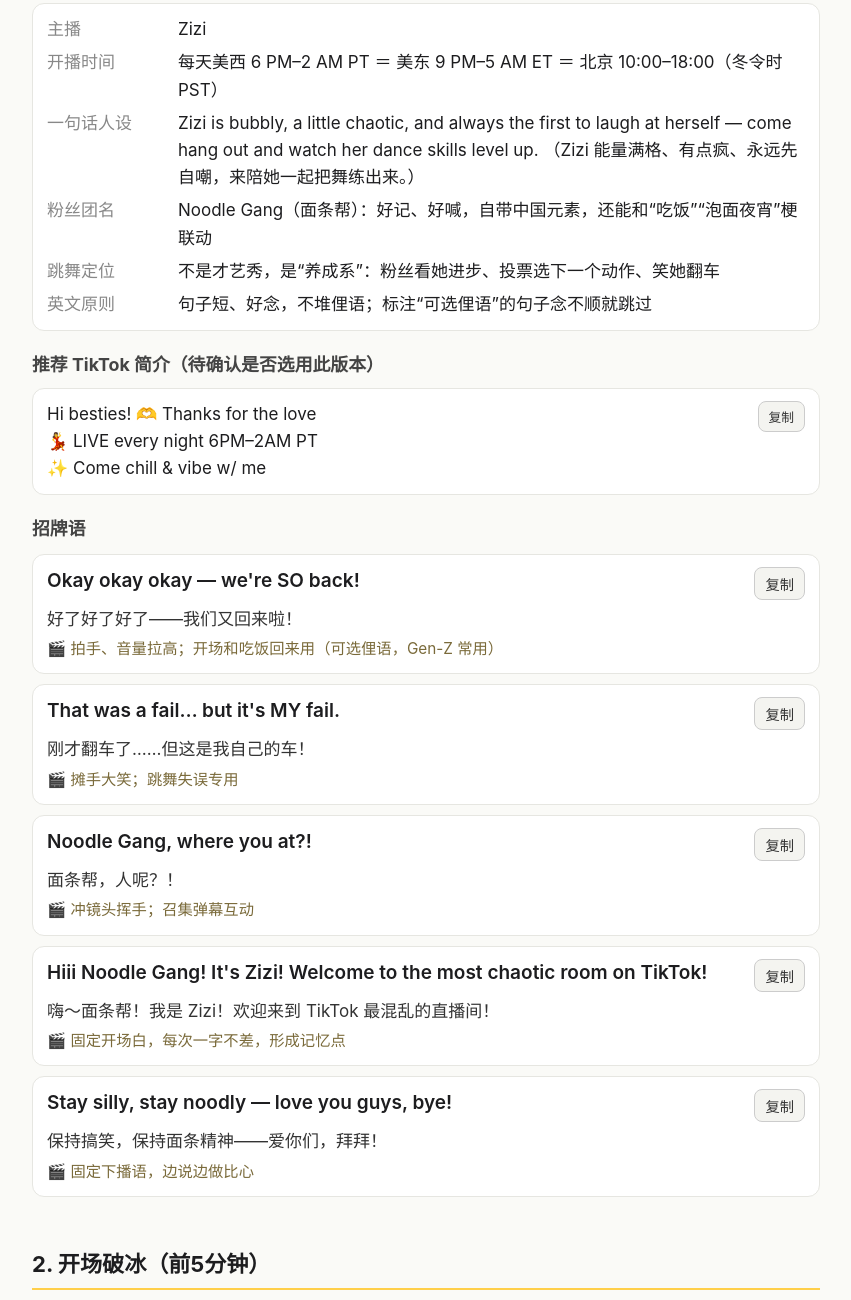
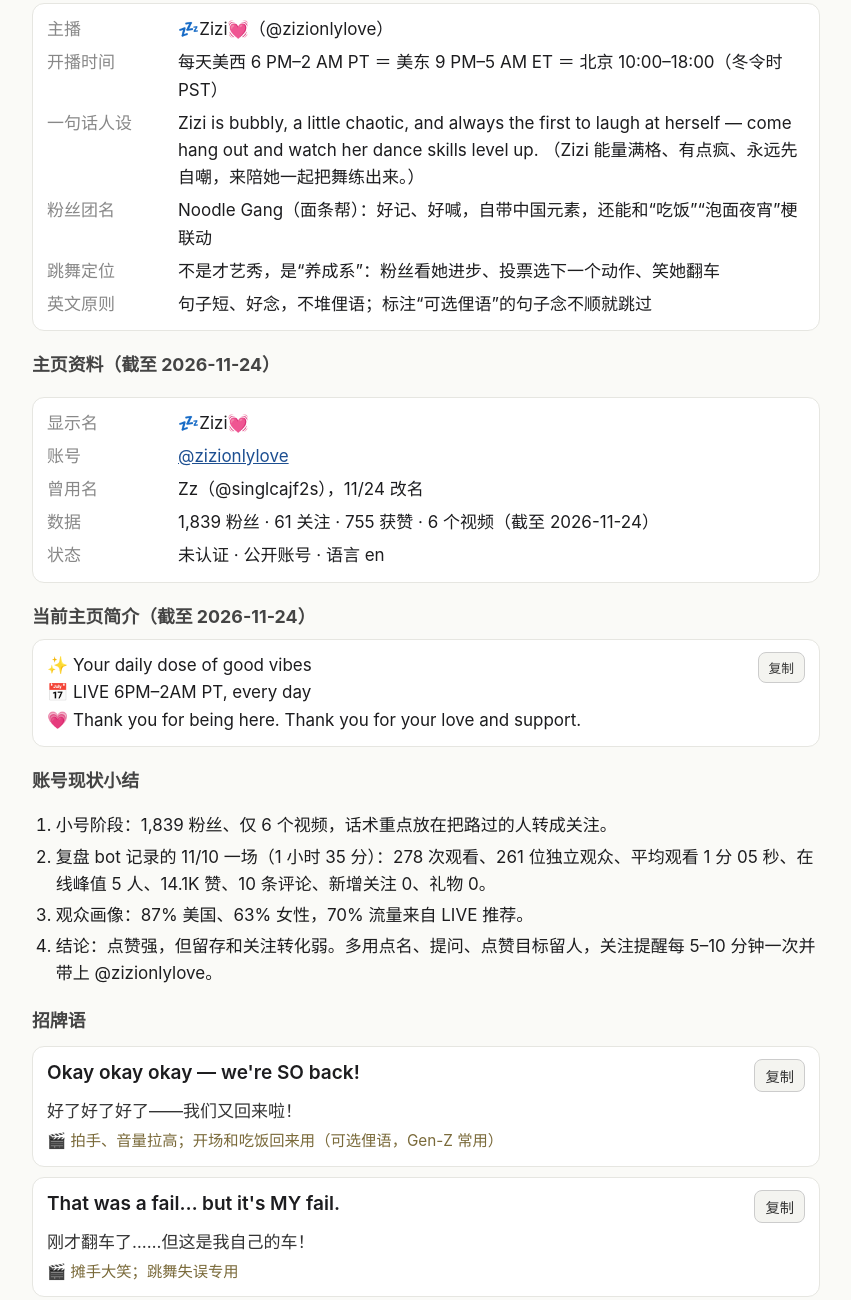
Before and after one commit to liwang6768/zizi-scripts, a plain HTML site: page index.html in a window 1280 px wide. Shown: the part 345-1645 px from the top of the page, without its empty margins (214-1065 px from the left). Drawn offline with Linux system fonts and the light colour scheme.

Commit message:
Sync Zizi TikTok profile into scripts
Co-authored-by: liwang6768 <liwang6768@users.noreply.github.com>

```diff
--- a/index.html
+++ b/index.html
@@ -17,7 +17,7 @@ h2{font-size:1.3em;margin:28px 0 8px;padding-bottom:6px;border-bottom:2px solid
 .tag{font-size:.85em;color:#888;margin-bottom:4px}.bad{color:#b3261e;margin-bottom:6px;text-decoration:line-through;text-decoration-color:rgba(179,38,30,.4)}
 .cp{flex:0 0 auto;font-size:.75em;font-weight:500;padding:5px 10px;border-radius:8px;border:1px solid #ccc;background:#f4f4f0;color:#333;cursor:pointer}.cp.ok{background:#d9f2dd;border-color:#8bc79a}
 .note{background:#fff8e1;border-left:4px solid #ffcf4a;padding:10px 12px;border-radius:8px;margin:14px 0}.note.info{background:#e8f1fd;border-color:#5b9be6}.note.warn{background:#fdecea;border-color:#e0675d}
-.props{display:grid;grid-template-columns:7em 1fr;gap:6px 12px;background:#fff;border:1px solid #e6e6e1;border-radius:12px;padding:12px 14px}.props dt{color:#888}.props dd{margin:0}
+.props{display:grid;grid-template-columns:7em 1fr;gap:6px 12px;background:#fff;border:1px solid #e6e6e1;border-radius:12px;padding:12px 14px}.props dt{color:#888}.props dd{margin:0}.props a{color:#1d4f91}
 .bio{display:flex;gap:10px;align-items:flex-start;background:#fff;border:1px solid #e6e6e1;border-radius:12px;padding:12px 14px}.bio pre{flex:1;margin:0;white-space:pre-wrap;font:inherit}
 .cap{color:#666;font-size:.92em}.chips{display:flex;flex-wrap:wrap;gap:6px;margin:8px 0}.chip{font-size:.85em;padding:6px 12px;border-radius:999px;border:1px solid #ccc;background:#fff;cursor:pointer}.chip.on{background:#1d1d1f;color:#fff;border-color:#1d1d1f}
 .tw{overflow-x:auto;-webkit-overflow-scrolling:touch}table{border-collapse:collapse;width:100%;min-width:640px;background:#fff;font-size:.92em}th,td{border:1px solid #e1e1dc;padding:8px;text-align:left;vertical-align:top}th{background:#f3f3ee}td:nth-child(-n+3){white-space:nowrap}
@@ -26,29 +26,40 @@ nav::-webkit-scrollbar{display:none}nav{scrollbar-width:none}@media (min-width:7
 </head>
 <body>
 <header><h1>Zizi · 美区 TikTok LIVE 整套话术（搞笑活泼·学跳舞版）</h1>
-<p class="sum">主播 Zizi（每天美西 6 PM–2 AM 开播）的全套直播话术：搞笑活泼、正在学跳舞，每句英文都配中文释义和语气动作提示，覆盖开场到下播、PK、吃饭暂离、分时段节奏和合规红线。点英文旁的“复制”可复制整句。</p></header>
+<p class="sum">主播 💤Zizi💓（@zizionlylove，每天美西 6 PM–2 AM 开播）的全套直播话术：搞笑活泼、正在学跳舞，每句英文都配中文释义和语气动作提示，覆盖开场到下播、PK、吃饭暂离、分时段节奏和合规红线。点英文旁的“复制”可复制整句。</p></header>
 <nav aria-label="目录"><a href="#s1">1. 人设定位与招牌语</a><a href="#s2">2. 开场破冰</a><a href="#s3">3. 进场欢迎</a><a href="#s4">4. 话题库</a><a href="#s5">5. 冷场救场</a><a href="#s6">6. 跳舞环节</a><a href="#s7">7. 感谢打赏</a><a href="#s8">8. PK 话术</a><a href="#s9">9. 榜一维护</a><a href="#s10">10. 吃饭暂离</a><a href="#s11">11. 分时段节奏</a><a href="#s12">12. 下播引导</a><a href="#s13">13. 合规红线</a></nav>
 <main>
 <section id="s1"><h2>1. 人设定位与招牌语</h2>
 <dl class="props">
-<dt>主播</dt><dd>Zizi</dd>
+<dt>主播</dt><dd>💤Zizi💓（@zizionlylove）</dd>
 <dt>开播时间</dt><dd>每天美西 6 PM–2 AM PT ＝ 美东 9 PM–5 AM ET ＝ 北京 10:00–18:00（冬令时 PST）</dd>
 <dt>一句话人设</dt><dd>Zizi is bubbly, a little chaotic, and always the first to laugh at herself — come hang out and watch her dance skills level up. （Zizi 能量满格、有点疯、永远先自嘲，来陪她一起把舞练出来。）</dd>
 <dt>粉丝团名</dt><dd>Noodle Gang（面条帮）：好记、好喊，自带中国元素，还能和“吃饭”“泡面夜宵”梗联动</dd>
 <dt>跳舞定位</dt><dd>不是才艺秀，是“养成系”：粉丝看她进步、投票选下一个动作、笑她翻车</dd>
 <dt>英文原则</dt><dd>句子短、好念，不堆俚语；标注“可选俚语”的句子念不顺就跳过</dd>
 </dl>
-<h3>推荐 TikTok 简介（待确认是否选用此版本）</h3>
-<div class="bio"><pre>Hi besties! 🫶 Thanks for the love
-💃 LIVE every night 6PM–2AM PT
-✨ Come chill &amp; vibe w/ me</pre><button class="cp" type="button" data-t="Hi besties! 🫶 Thanks for the love
-💃 LIVE every night 6PM–2AM PT
-✨ Come chill &amp; vibe w/ me">复制</button></div>
+<h3>主页资料（截至 2026-11-24）</h3>
+<dl class="props">
+<dt>显示名</dt><dd>💤Zizi💓</dd>
+<dt>账号</dt><dd><a href="https://www.tiktok.com/@zizionlylove" target="_blank" rel="noopener">@zizionlylove</a></dd>
+<dt>曾用名</dt><dd>Zz（@singlcajf2s），11/24 改名</dd>
+<dt>数据</dt><dd>1,839 粉丝 · 61 关注 · 755 获赞 · 6 个视频（截至 2026-11-24）</dd>
+<dt>状态</dt><dd>未认证 · 公开账号 · 语言 en</dd>
+</dl>
+<h3>当前主页简介（截至 2026-11-24）</h3>
+<div class="bio"><pre>✨ Your daily dose of good vibes
+📅 LIVE 6PM–2AM PT, every day
+💗 Thank you for being here. Thank you for your love and support.</pre><button class="cp" type="button" data-t="✨ Your daily dose of good vibes
+📅 LIVE 6PM–2AM PT, every day
+💗 Thank you for being here. Thank you for your love and support.">复制</button></div>
+<h3>账号现状小结</h3>
+<ol><li>小号阶段：1,839 粉丝、仅 6 个视频，话术重点放在把路过的人转成关注。</li><li>复盘 bot 记录的 11/10 一场（1 小时 35 分）：278 次观看、261 位独立观众、平均观看 1 分 05 秒、在线峰值 5 人、14.1K 赞、10 条评论、新增关注 0、礼物 0。</li><li>观众画像：87% 美国、63% 女性，70% 流量来自 LIVE 推荐。</li><li>结论：点赞强，但留存和关注转化弱。多用点名、提问、点赞目标留人，关注提醒每 5–10 分钟一次并带上 @zizionlylove。</li></ol>
 <h3>招牌语</h3>
 <div class="line"><div class="en"><span>Okay okay okay — we're SO back!</span><button class="cp" type="button" data-t="Okay okay okay — we're SO back!">复制</button></div><div class="zh">好了好了好了——我们又回来啦！</div><div class="cue">🎬 拍手、音量拉高；开场和吃饭回来用（可选俚语，Gen-Z 常用）</div></div>
 <div class="line"><div class="en"><span>That was a fail… but it's MY fail.</span><button class="cp" type="button" data-t="That was a fail… but it's MY fail.">复制</button></div><div class="zh">刚才翻车了……但这是我自己的车！</div><div class="cue">🎬 摊手大笑；跳舞失误专用</div></div>
 <div class="line"><div class="en"><span>Noodle Gang, where you at?!</span><button class="cp" type="button" data-t="Noodle Gang, where you at?!">复制</button></div><div class="zh">面条帮，人呢？！</div><div class="cue">🎬 冲镜头挥手；召集弹幕互动</div></div>
-<div class="line"><div class="en"><span>Hiii Noodle Gang! It's Zizi! Welcome to the most chaotic room on TikTok!</span><button class="cp" type="button" data-t="Hiii Noodle Gang! It's Zizi! Welcome to the most chaotic room on TikTok!">复制</button></div><div class="zh">嗨～面条帮！我是 Zizi！欢迎来到 TikTok 最混乱的直播间！</div><div class="cue">🎬 固定开场白，每次一字不差，形成记忆点</div></div>
+<div class="line"><div class="en"><span>Hiii Noodle Gang! It's Zizi — your daily dose of good vibes! Welcome to the most chaotic room on TikTok!</span><button class="cp" type="button" data-t="Hiii Noodle Gang! It's Zizi — your daily dose of good vibes! Welcome to the most chaotic room on TikTok!">复制</button></div><div class="zh">嗨～面条帮！我是 Zizi——你的每日好心情！欢迎来到 TikTok 最混乱的直播间！</div><div class="cue">🎬 固定开场白，每次一字不差，形成记忆点；“daily dose of good vibes”呼应主页简介</div></div>
+<div class="line"><div class="en"><span>Your daily dose of good vibes is here!</span><button class="cp" type="button" data-t="Your daily dose of good vibes is here!">复制</button></div><div class="zh">你的每日好心情已送达！</div><div class="cue">🎬 签名句：开场、吃饭回来、下播前都能用，说完比心</div></div>
 <div class="line"><div class="en"><span>Stay silly, stay noodly — love you guys, bye!</span><button class="cp" type="button" data-t="Stay silly, stay noodly — love you guys, bye!">复制</button></div><div class="zh">保持搞笑，保持面条精神——爱你们，拜拜！</div><div class="cue">🎬 固定下播语，边说边做比心</div></div>
 </section>
 
@@ -66,7 +77,8 @@ nav::-webkit-scrollbar{display:none}nav{scrollbar-width:none}@media (min-width:7
 <div class="line"><div class="en"><span>[Name], is that a cat in your profile pic? I need to know everything.</span><button class="cp" type="button" data-t="[Name], is that a cat in your profile pic? I need to know everything.">复制</button></div><div class="zh">[名字]，你头像是只猫吗？我要知道全部细节。</div><div class="cue">🎬 凑近屏幕看头像，找具体细节聊</div></div>
 <div class="line"><div class="en"><span>If I say your name wrong, correct me — I'll practice, I promise.</span><button class="cp" type="button" data-t="If I say your name wrong, correct me — I'll practice, I promise.">复制</button></div><div class="zh">我要是念错你名字就纠正我，我会练的，保证。</div><div class="cue">🎬 双手合十；遇到难念的 ID 先说这句</div></div>
 <h3>自然地求关注、点赞、分享</h3>
-<div class="line"><div class="en"><span>If you're new here, hit follow so you don't miss the dance fails.</span><button class="cp" type="button" data-t="If you're new here, hit follow so you don't miss the dance fails.">复制</button></div><div class="zh">新来的点个关注，别错过我跳舞翻车。</div><div class="cue">🎬 手指关注按钮位置</div></div>
+<div class="line"><div class="en"><span>If you're new here, follow @zizionlylove so you don't miss the dance fails.</span><button class="cp" type="button" data-t="If you're new here, follow @zizionlylove so you don't miss the dance fails.">复制</button></div><div class="zh">新来的关注 @zizionlylove，别错过我跳舞翻车。</div><div class="cue">🎬 手指关注按钮位置</div></div>
+<div class="line"><div class="en"><span>It's @zizionlylove — Zizi, only love. Easy to remember, right?</span><button class="cp" type="button" data-t="It's @zizionlylove — Zizi, only love. Easy to remember, right?">复制</button></div><div class="zh">我的账号是 @zizionlylove——Zizi，只有爱。好记吧？</div><div class="cue">🎬 一个词一个词慢慢念，配比心；新人多时重复</div></div>
 <div class="line"><div class="en"><span>Let's tap the screen to 1,000 likes — that's when I try the new move.</span><button class="cp" type="button" data-t="Let's tap the screen to 1,000 likes — that's when I try the new move.">复制</button></div><div class="zh">一起点赞到 1000，到了我就试新动作。</div><div class="cue">🎬 指屏幕，边说边看点赞数</div></div>
 <div class="line"><div class="en"><span>Got a friend who needs a laugh today? Share the live and bring them in!</span><button class="cp" type="button" data-t="Got a friend who needs a laugh today? Share the live and bring them in!">复制</button></div><div class="zh">有朋友今天需要笑一笑吗？分享直播，把他们拉进来！</div><div class="cue">🎬 做“拉人进来”的手势</div></div>
 <div class="line"><div class="en"><span>No pressure, just vibes. But also… the follow button is right there.</span><button class="cp" type="button" data-t="No pressure, just vibes. But also… the follow button is right there.">复制</button></div><div class="zh">不强求，就是图个氛围。但是……关注按钮就在那儿哦。</div><div class="cue">🎬 假装不在意，眼睛偷瞄按钮</div></div>
@@ -244,7 +256,8 @@ nav::-webkit-scrollbar{display:none}nav{scrollbar-width:none}@media (min-width:7
 <section id="s12"><h2>12. 下播留存引导</h2>
 <div class="line"><div class="en"><span>See you tomorrow at 6 PM Pacific, 9 PM Eastern. Be there or be… not there.</span><button class="cp" type="button" data-t="See you tomorrow at 6 PM Pacific, 9 PM Eastern. Be there or be… not there.">复制</button></div><div class="zh">明天见：太平洋时间晚上6点，东部时间晚上9点。不见不散……或者散。</div><div class="cue">🎬 伸出手指比时间</div></div>
 <div class="line"><div class="en"><span>Next stream I'm learning [move]. You voted, so you HAVE to come watch.</span><button class="cp" type="button" data-t="Next stream I'm learning [move]. You voted, so you HAVE to come watch.">复制</button></div><div class="zh">下次我学[动作]。是你们投的票，必须来看。</div><div class="cue">🎬 用下次的跳舞内容做钩子</div></div>
-<div class="line"><div class="en"><span>If you're not following yet, now's the time — you'll get a ping when I go live.</span><button class="cp" type="button" data-t="If you're not following yet, now's the time — you'll get a ping when I go live.">复制</button></div><div class="zh">还没关注的现在点，开播会通知你。</div><div class="cue">🎬 最后一次关注提醒</div></div>
+<div class="line"><div class="en"><span>If you're not following @zizionlylove yet, now's the time — you'll get a ping when I go live.</span><button class="cp" type="button" data-t="If you're not following @zizionlylove yet, now's the time — you'll get a ping when I go live.">复制</button></div><div class="zh">还没关注 @zizionlylove 的现在点，开播会通知你。</div><div class="cue">🎬 最后一次关注提醒</div></div>
+<div class="line"><div class="en"><span>Thanks for getting your daily dose of good vibes with me. Same time tomorrow!</span><button class="cp" type="button" data-t="Thanks for getting your daily dose of good vibes with me. Same time tomorrow!">复制</button></div><div class="zh">谢谢你们来领今天的好心情，明天同一时间见！</div><div class="cue">🎬 签名句收尾，温柔慢讲</div></div>
 <div class="line"><div class="en"><span>Thank you for hanging out with me. Seriously, you made my day.</span><button class="cp" type="button" data-t="Thank you for hanging out with me. Seriously, you made my day.">复制</button></div><div class="zh">谢谢你们陪我，真的，今天因为你们很开心。</div><div class="cue">🎬 放慢，真诚</div></div>
 <div class="line"><div class="en"><span>West Coast, enjoy your night. East Coast — why are you still up? Go to bed. Love you.</span><button class="cp" type="button" data-t="West Coast, enjoy your night. East Coast — why are you still up? Go to bed. Love you.">复制</button></div><div class="zh">西海岸晚上愉快。东海岸——你们怎么还没睡？快去睡。爱你们。</div><div class="cue">🎬 深夜下播专用，宠溺语气</div></div>
 <div class="line"><div class="en"><span>Stay silly, stay noodly — love you guys, bye!</span><button class="cp" type="button" data-t="Stay silly, stay noodly — love you guys, bye!">复制</button></div><div class="zh">保持搞笑，保持面条精神——爱你们，拜拜！</div><div class="cue">🎬 固定下播语+比心，等3秒再关</div></div><p>如果当天会换开播时间，记得同时说 PT 和 ET，例如 “Tomorrow I'm starting at 7 PM Pacific, 10 PM Eastern.”</p>
@@ -257,7 +270,7 @@ nav::-webkit-scrollbar{display:none}nav{scrollbar-width:none}@media (min-width:7
 <div class="line"><div class="bad">❌ Send me gifts! / Gift please!</div><div class="en"><span>✅ If you're having fun, tap the screen and say hi in the chat!</span><button class="cp" type="button" data-t="If you're having fun, tap the screen and say hi in the chat!">复制</button></div><div class="cue">直接索要礼物 → 引导点赞、聊天</div></div>
 <div class="line"><div class="bad">❌ Gift and I'll follow you back / DM you.</div><div class="en"><span>✅ Everyone gets a shoutout here, gift or no gift.</span><button class="cp" type="button" data-t="Everyone gets a shoutout here, gift or no gift.">复制</button></div><div class="cue">礼物换回关/私信 → 平等点名</div></div>
 <div class="line"><div class="bad">❌ Send a Lion and I'll [suggestive move / change outfit].</div><div class="en"><span>✅ Want to pick the next song? Vote in the chat!</span><button class="cp" type="button" data-t="Want to pick the next song? Vote in the chat!">复制</button></div><div class="cue">礼物换性暗示内容 → 绝对禁止，改为选歌投票</div></div>
-<div class="line"><div class="bad">❌ Add me on Instagram / WhatsApp. Venmo / Cash App me.</div><div class="en"><span>✅ Everything happens right here on TikTok — follow so you don't miss me.</span><button class="cp" type="button" data-t="Everything happens right here on TikTok — follow so you don't miss me.">复制</button></div><div class="cue">站外联系或付款 → 留在平台内</div></div>
+<div class="line"><div class="bad">❌ Add me on Instagram / WhatsApp. Venmo / Cash App me.</div><div class="en"><span>✅ Everything happens right here on TikTok — follow @zizionlylove so you don't miss me.</span><button class="cp" type="button" data-t="Everything happens right here on TikTok — follow @zizionlylove so you don't miss me.">复制</button></div><div class="cue">站外联系或付款 → 留在平台内</div></div>
 <div class="line"><div class="bad">❌ If you don't gift, we'll lose and I'll cry.</div><div class="en"><span>✅ Win or lose, I'm having fun with you guys.</span><button class="cp" type="button" data-t="Win or lose, I'm having fun with you guys.">复制</button></div><div class="cue">情绪施压 → 结果无所谓</div></div>
 <div class="line"><div class="bad">❌ First five gifters win a prize / random draw for gifters.</div><div class="en"><span>✅ Let's hit the like goal together and I'll unlock a new move.</span><button class="cp" type="button" data-t="Let's hit the like goal together and I'll unlock a new move.">复制</button></div><div class="cue">类抽奖/概率玩法 → 集体点赞目标</div></div>
 <div class="line"><div class="bad">❌ Gift now or I'm ending the stream.</div><div class="en"><span>✅ I'll be here for another hour — stay and hang out!</span><button class="cp" type="button" data-t="I'll be here for another hour — stay and hang out!">复制</button></div><div class="cue">威胁式 → 陪伴式</div></div>
```
